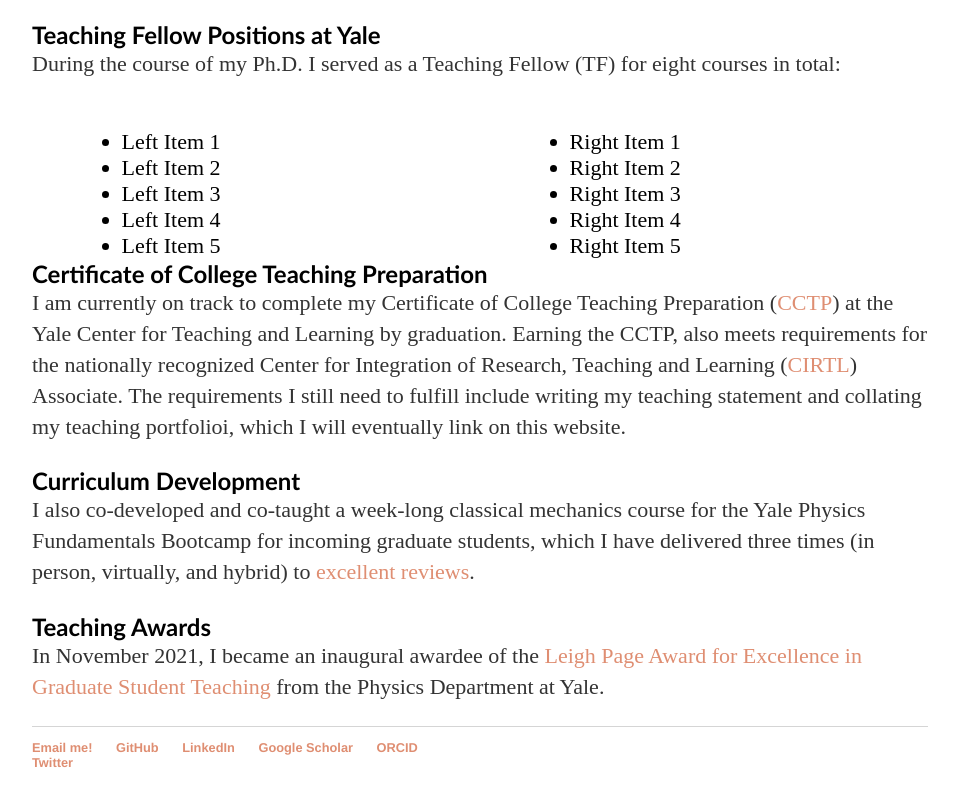
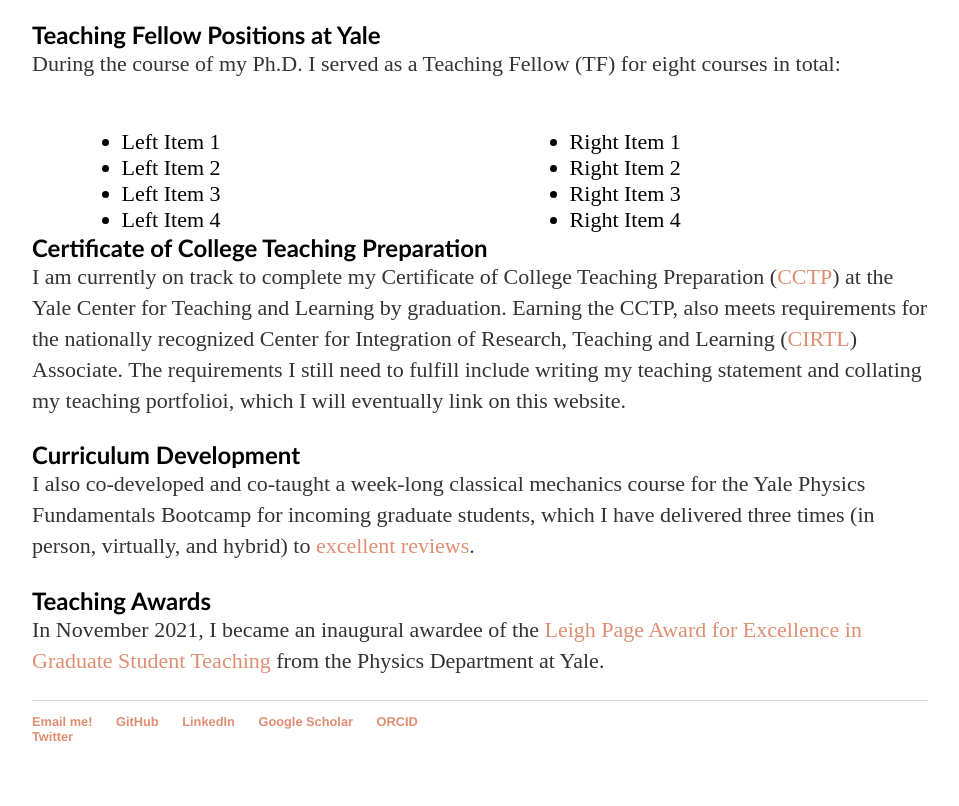
Before and after one commit to lunazagor/lunazagor.github.io, a Jekyll site: the page built from teaching/index.html, in a window 1280 px wide, cut to the strip 553-1383 px from the top of the page. Shown: the top 806 px of the strip, without its empty margins (160-1119 px from the left). Built offline with Jekyll 4.4.1, drawn with Linux system fonts in a browser that asks for light colours.

Commit message:
Update index.html

```diff
--- a/teaching/index.html
+++ b/teaching/index.html
@@ -44,7 +44,6 @@ title: Teaching
 <li>Left Item 2</li>
 <li>Left Item 3</li>
 <li>Left Item 4</li>
-<li>Left Item 5</li>
 </ul>
 </div>
 <div style="float: right; width: 40%;">
@@ -53,7 +52,6 @@ title: Teaching
 <li>Right Item 2</li>
 <li>Right Item 3</li>
 <li>Right Item 4</li>
-<li>Right Item 5</li>
 </ul>
 </div>
 <div style="float: left; width: 10%;">
```
